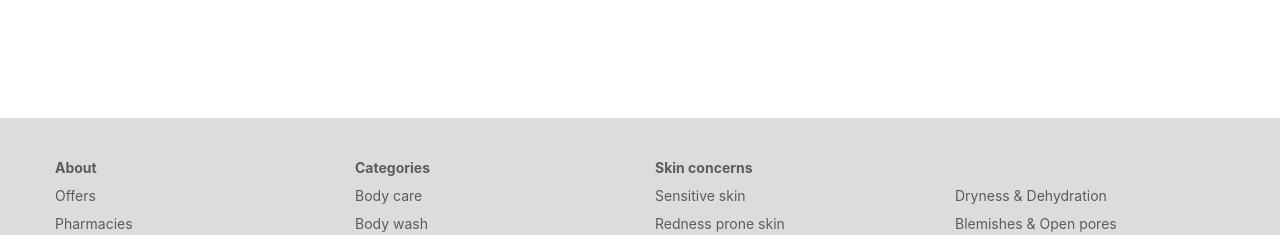
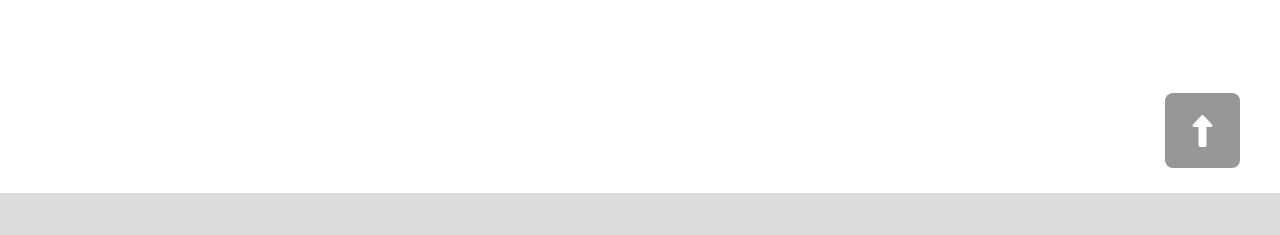
Before and after one commit to tlhbyrz/hubshoi-shopping-app, a React (Create React App) app: page / in a window 1280 px wide. Shown: the part 1982-2217 px from the top of the page. Built offline with nearby package versions, Linux system fonts and the light colour scheme.

Commit message:
smooth scroll eklendi

```diff
--- a/src/App.css
+++ b/src/App.css
@@ -4,9 +4,14 @@
   padding: 0;
 }
 
+html {
+  scroll-behavior: smooth;
+}
+
 body{
   line-height: 24px;
   font-family: 'Inter', sans-serif;
+  scroll-behavior: smooth;
 }
 
 
@@ -62,6 +67,30 @@ body{
   opacity: 1;
 }
 
+.scroll-container{
+  width: 100%;
+  height: 125px;
+  display: flex;
+  justify-content: flex-end;
+  align-items: center;
+  padding: 0 40px;
+}
+
+.scroll-to-top{
+  width: 75px;
+  height: 75px;
+  border-radius: 8px;
+  display: flex;
+  justify-content: center;
+  align-items: center;
+  background: #979797;
+  cursor: pointer;
+}
+
+.scroll-to-top i {
+  color: white;
+}
+
 
 @media only screen and (max-width: 1240px) {
   .app-container{
--- a/src/App.js
+++ b/src/App.js
@@ -38,6 +38,13 @@ export default function App() {
                         </Route>
                     </Switch>
                 </div>
+
+                <div className="scroll-container" onClick={() => window.scrollTo(0,0)}>
+                    <div className="scroll-to-top">
+                        <i className="fa fa-long-arrow-up fa-2x" aria-hidden="true"></i>
+                    </div>
+                </div>
+
                 <Footer/>
 
                 <div className={`cookie ${openCookie ? "open-cookie" : null}`}>
--- a/src/pages/Home/Home.css
+++ b/src/pages/Home/Home.css
@@ -5,7 +5,6 @@
     width: 100%;
     display: flex;
     flex-wrap: wrap;
-    padding-bottom: 50px;
 }
 
 .sub-title{
```
